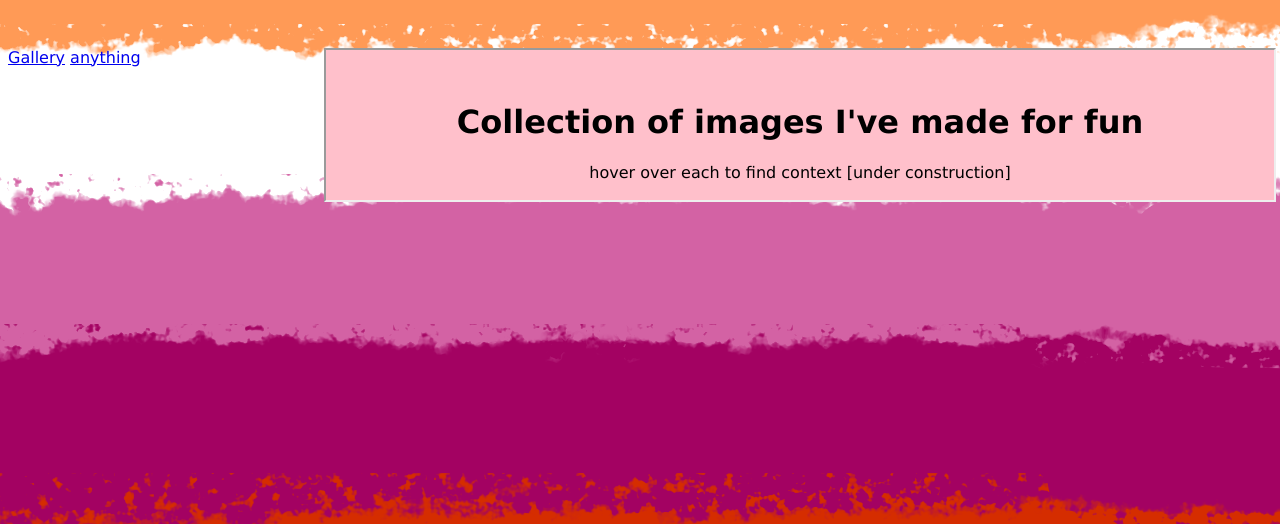
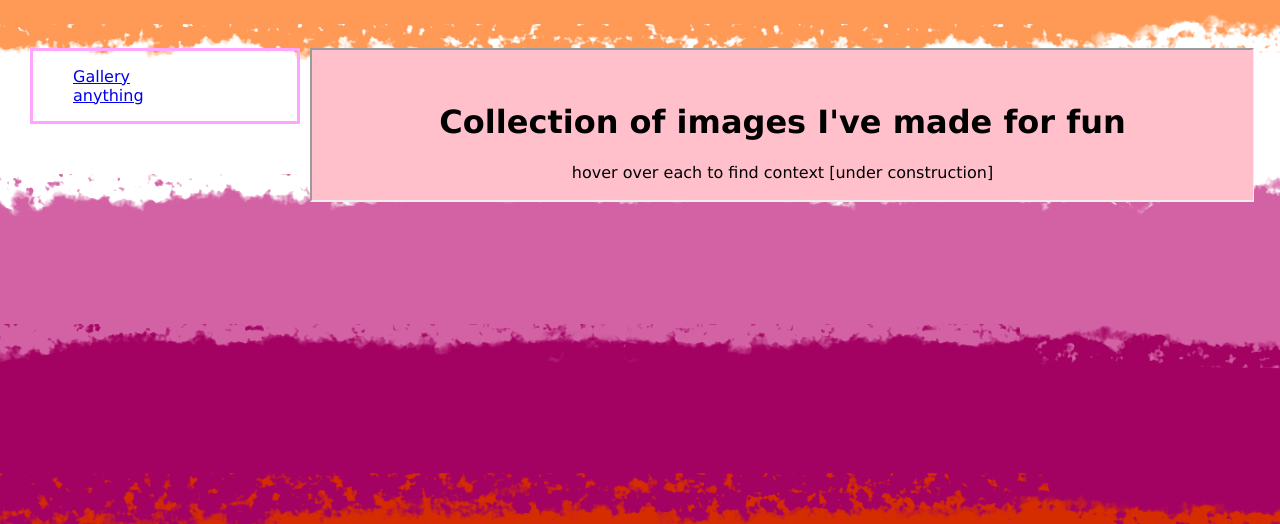
Before and after one commit to NariaNexis/neocity, a plain HTML site: page index.html in a window 1280 px wide. Shown: the part 276-800 px from the top of the page. Drawn offline with Linux system fonts and the light colour scheme.

Commit message:
add iframe links
Co-authored-by: NariaNexis <nnanimefreak5@gmail.com>

```diff
--- a/anyname.css
+++ b/anyname.css
@@ -18,6 +18,8 @@
 
 body {
     background-image: url("/assets/lesbn.png");
+    margin-left: 30px;
+    margin-right: 30px;
 }
 
 main {
@@ -36,11 +38,12 @@ h1 {
 .flex-container {
     display: flex;
     flex-flow: wrap;
+    column-gap: 10px;
 
 }
 
 .flex-item:nth-child(odd) {
-    flex: 25%;
+    flex: 20%;
 }
 
 .flex-item:nth-child(even) {
@@ -56,3 +59,8 @@ h1 {
 iframe {
     width:100%;
 }
+
+#navBar {
+    border: #fea6ff;
+    border-style: solid;
+}
--- a/index.html
+++ b/index.html
@@ -13,8 +13,12 @@
       <h1>Funny seeing you here! 👁</h1>
     </div>
     <div class="flex-item">
-      <a href="./Gallery.html" target="center">Gallery</a>
-      <a href="./anything.html" target="center">anything</a>
+      <div id="navBar">
+        <ul style="list-style-type:none;">
+          <li><a href="./Gallery.html" target="center">Gallery</a></li>
+          <li><a href="./anything.html" target="center">anything</a></li>
+        </ul>
+      </div>
     </div>
     <div class="flex-item">
       <iframe src="./Gallery.html" name="center" title="description"></iframe>
```
